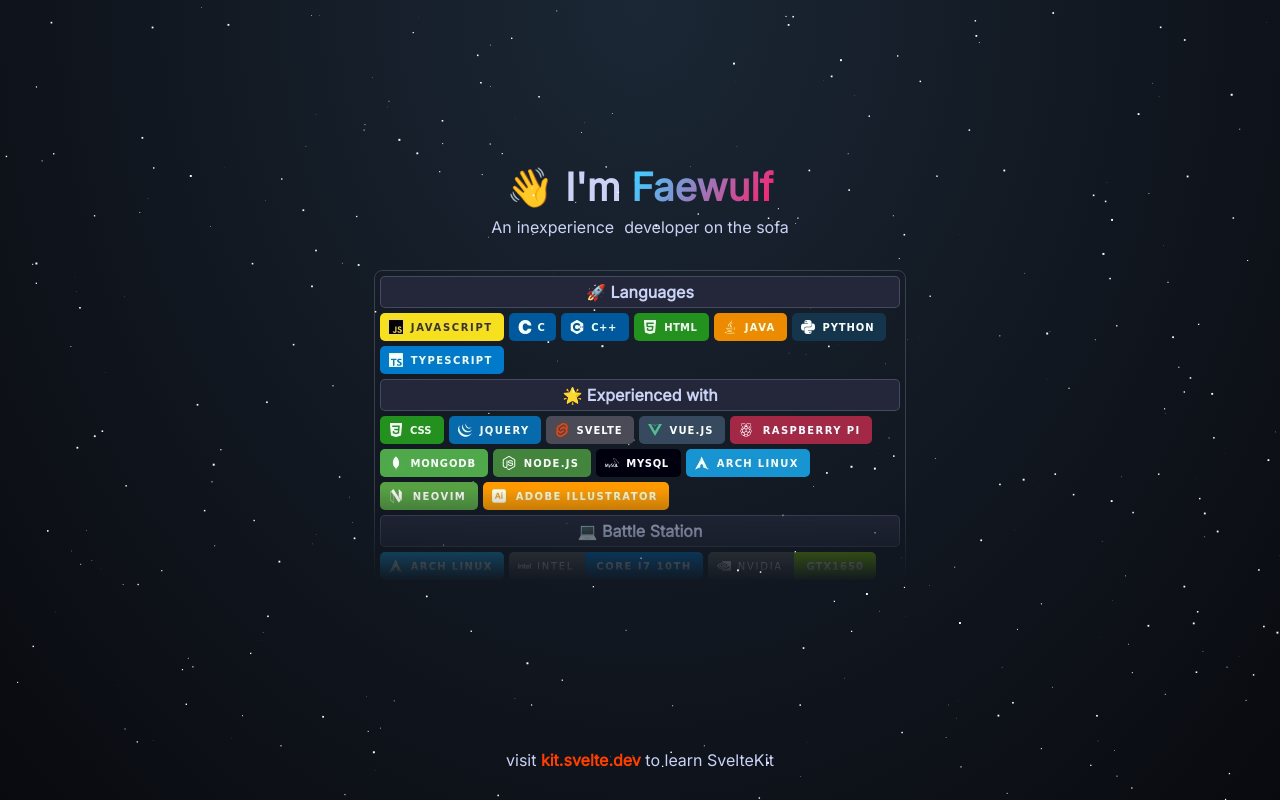
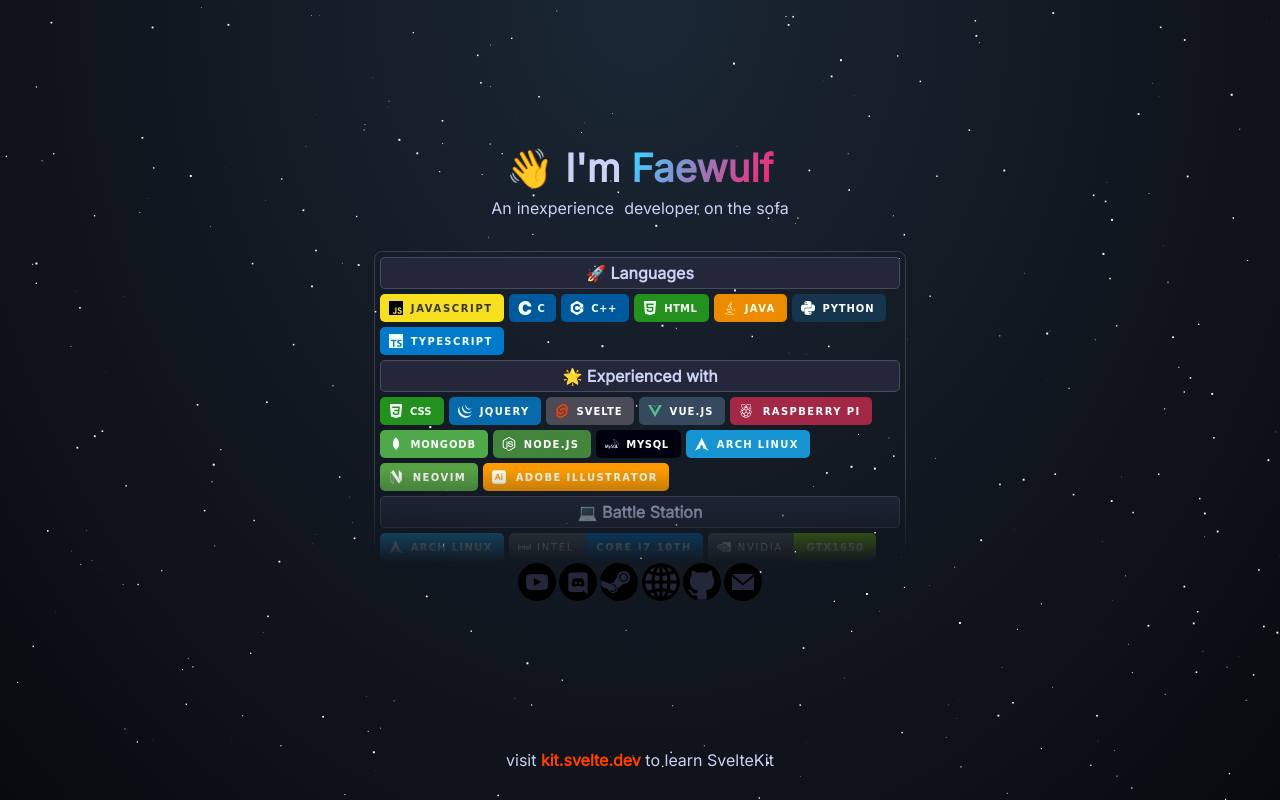
Before and after one commit to FaeWulf/website-svelte, a SvelteKit app: page / in a window 1280 px wide. Built offline with nearby package versions, Linux system fonts and the light colour scheme.

Commit message:
working on social badges

```diff
--- a/src/routes/+page.svelte
+++ b/src/routes/+page.svelte
@@ -1,15 +1,11 @@
 <script lang="ts">
 	import Badges from './badges.svelte';
 	import Description from './description.svelte';
-	import '../styles/hueText.css';
+	import Title from './title.svelte';
+	import Social from './social.svelte';
 </script>
 
-<h1>👋 I'm <span class="hueText">Faewulf</span></h1>
+<Title />
 <Description />
 <Badges />
-
-<style>
-	h1 {
-		font-weight: 600;
-	}
-</style>
+<Social />
--- a/src/routes/description.svelte
+++ b/src/routes/description.svelte
@@ -1,10 +1,8 @@
 <script lang="ts">
 	import { onMount } from 'svelte';
 	import { descriptionText } from './store';
-	import { typewriter, gibberish } from '$lib/utils';
 	import '../styles/hueText.css';
-	import { fly, slide } from 'svelte/transition';
-	import { quintOut } from 'svelte/easing';
+	import { slide } from 'svelte/transition';
 
 	let level = -1;
 	let learner = false;
--- /dev/null
+++ b/src/routes/social.svelte
@@ -0,0 +1,88 @@
+<script lang="ts">
+	import { onMount } from 'svelte';
+	import { titleText } from './store';
+
+	const badges = [
+		{
+			name: 'youtube',
+			url: 'https://www.youtube.com/channel/UC20U4ou9cuZBH9atdMvUa6Q'
+		},
+		{
+			name: 'discord',
+			url: 'https://discord.com/users/442263875560144896/'
+		},
+		{
+			name: 'steam',
+			url: 'https://steamcommunity.com/id/notfaewulf'
+		},
+		{
+			name: 'website',
+			url: 'https://faewulf.xyz'
+		},
+		{
+			name: 'github',
+			url: 'https://github.com/FaeWulf'
+		},
+		{
+			name: 'email',
+			url: 'mailto:contact@faewulf.xyz'
+		}
+		//"facebook",
+	];
+
+	function sendTitle(text: string) {
+		titleText.set({ value: text });
+	}
+</script>
+
+<div class="container">
+	{#each badges as badge (badge.name)}
+		<a
+			href={badge.url}
+			target="_blank"
+			on:mouseenter={() => sendTitle(badge.name)}
+			on:mouseleave={() => sendTitle('')}
+		>
+			<img class="social" alt={badge.name} src="svgs/{badge.name}.svg" width="38" height="38" />
+		</a>
+	{/each}
+</div>
+
+<style>
+	.container {
+		position: relative;
+		width: 350px;
+		display: flex;
+		flex-direction: row;
+		flex-wrap: wrap;
+		justify-content: center;
+		gap: 0.2rem;
+	}
+
+	.container > a {
+		position: relative;
+		display: flex;
+		flex-direction: column;
+		justify-content: center;
+		align-items: center;
+	}
+
+	.container > a::before {
+		content: '';
+		position: absolute;
+		top: 0;
+		left: 0;
+		width: 100%;
+		height: 100%;
+		border-radius: 50%;
+		background: rgb(var(--Base));
+		transition: 0.3s;
+		transform: scale(0.9);
+		z-index: -2;
+	}
+
+	.container > a:hover::before {
+		transform: scale(1);
+		box-shadow: 0 0 8px #ffee10;
+	}
+</style>
--- a/src/routes/store.ts
+++ b/src/routes/store.ts
@@ -1,3 +1,4 @@
 import { writable } from "svelte/store";
 
 export const descriptionText = writable({ value: 0, text: '', learner: false })
+export const titleText = writable({ value: "" })
--- /dev/null
+++ b/src/routes/title.svelte
@@ -0,0 +1,90 @@
+<script lang="ts">
+	import '../styles/hueText.css';
+	import { onMount } from 'svelte';
+	import { titleText } from './store';
+	import { slide } from 'svelte/transition';
+
+	let type = '';
+
+	let infoMap: Map<string, { first: string; last: string }> = new Map([
+		['email', { first: 'contact@', last: '.xyz' }],
+		['discord', { first: '@', last: '' }],
+		['steam', { first: '', last: '' }],
+		['website', { first: '', last: '.xyz' }],
+		['github', { first: 'github.com/', last: '' }],
+		['youtube', { first: '', last: '' }]
+	]);
+	onMount(() => {
+		titleText.subscribe((value) => {
+			type = value.value;
+		});
+	});
+</script>
+
+<h1>
+	<span />
+	{#if type == ''}
+		<span transition:slide={{ delay: 0, axis: 'x' }} class="wave">👋</span>
+		<span transition:slide={{ delay: 0, axis: 'x' }}>&nbsp;I'm&nbsp;</span>
+	{/if}
+	{#each [...infoMap] as [key, value]}
+		{#if type == key && value.first.length > 0}
+			<span transition:slide={{ delay: 0, axis: 'x' }}>{value.first}</span>
+		{/if}
+	{/each}<span class="hueText name">Faewulf</span>
+	{#each [...infoMap] as [key, value]}
+		{#if type == key && value.last.length > 0}
+			<span transition:slide={{ delay: 0, axis: 'x' }}>{value.last}</span>
+		{/if}
+	{/each}
+</h1>
+
+<style>
+	h1 {
+		font-weight: 600;
+		display: flex;
+		overflow: hidden;
+		line-height: 3rem;
+	}
+
+	.name {
+		margin-left: 0px;
+		margin-right: 0px;
+	}
+
+	.wave {
+		animation-name: wave-animation;
+		animation-duration: 2.5s;
+		animation-iteration-count: infinite;
+		transform-origin: 70% 70%;
+		display: inline-block;
+		text-align: center;
+	}
+
+	@keyframes wave-animation {
+		0% {
+			transform: rotate(0deg);
+		}
+		10% {
+			transform: rotate(14deg);
+		}
+		20% {
+			transform: rotate(-8deg);
+		}
+		30% {
+			transform: rotate(14deg);
+		}
+		40% {
+			transform: rotate(-4deg);
+		}
+		50% {
+			transform: rotate(10deg);
+		}
+		60% {
+			transform: rotate(0deg);
+		}
+		100% {
+			transform: rotate(0deg);
+		}
+	}
+</style>
```
Also changed, not shown: static/svgs/website.svg (renamed from static/svgs/homepage.svg).
